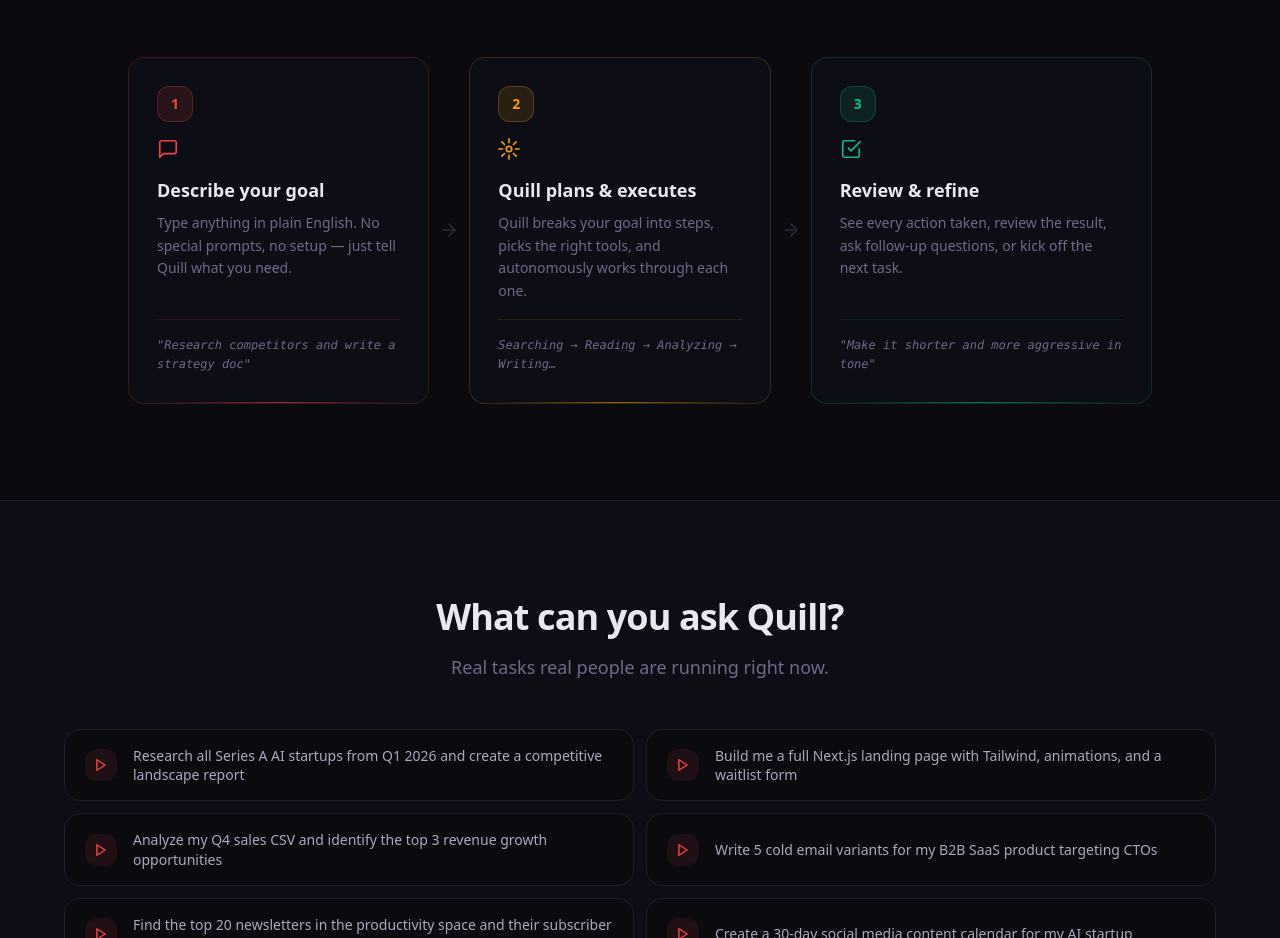
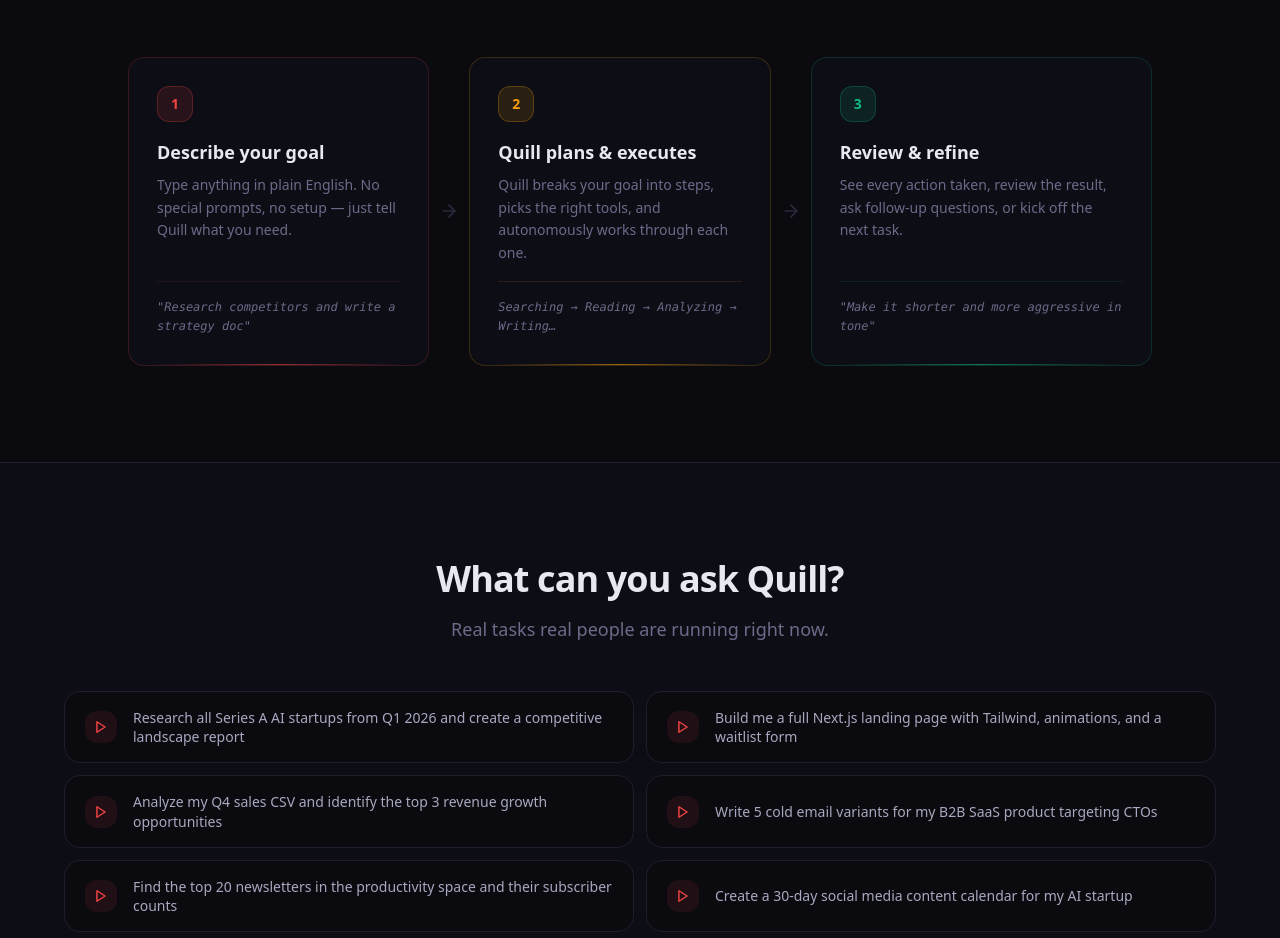
Before and after one commit to tovrr/quill-ai, a Next.js app: page / in a window 1280 px wide. Shown: the part 2840-3778 px from the top of the page. Built offline with nearby package versions, Linux system fonts and the light colour scheme.

Commit message:
fix: remove icons from how-it-works steps

```diff
--- a/src/app/page.tsx
+++ b/src/app/page.tsx
@@ -322,11 +322,6 @@ export default function HomePage() {
             {[
               {
                 step: "1",
-                icon: (
-                  <svg width="22" height="22" viewBox="0 0 24 24" fill="none" stroke="currentColor" strokeWidth="1.8" strokeLinecap="round" strokeLinejoin="round">
-                    <path d="M21 15a2 2 0 0 1-2 2H7l-4 4V5a2 2 0 0 1 2-2h14a2 2 0 0 1 2 2z" />
-                  </svg>
-                ),
                 title: "Describe your goal",
                 desc: "Type anything in plain English. No special prompts, no setup — just tell Quill what you need.",
                 example: '"Research competitors and write a strategy doc"',
@@ -334,12 +329,6 @@ export default function HomePage() {
               },
               {
                 step: "2",
-                icon: (
-                  <svg width="22" height="22" viewBox="0 0 24 24" fill="none" stroke="currentColor" strokeWidth="1.8" strokeLinecap="round" strokeLinejoin="round">
-                    <circle cx="12" cy="12" r="3" />
-                    <path d="M12 1v4M12 19v4M4.22 4.22l2.83 2.83M16.95 16.95l2.83 2.83M1 12h4M19 12h4M4.22 19.78l2.83-2.83M16.95 7.05l2.83-2.83" />
-                  </svg>
-                ),
                 title: "Quill plans & executes",
                 desc: "Quill breaks your goal into steps, picks the right tools, and autonomously works through each one.",
                 example: "Searching → Reading → Analyzing → Writing…",
@@ -347,12 +336,6 @@ export default function HomePage() {
               },
               {
                 step: "3",
-                icon: (
-                  <svg width="22" height="22" viewBox="0 0 24 24" fill="none" stroke="currentColor" strokeWidth="1.8" strokeLinecap="round" strokeLinejoin="round">
-                    <polyline points="9 11 12 14 22 4" />
-                    <path d="M21 12v7a2 2 0 0 1-2 2H5a2 2 0 0 1-2-2V5a2 2 0 0 1 2-2h11" />
-                  </svg>
-                ),
                 title: "Review & refine",
                 desc: "See every action taken, review the result, ask follow-up questions, or kick off the next task.",
                 example: '"Make it shorter and more aggressive in tone"',
@@ -372,9 +355,6 @@ export default function HomePage() {
                   >
                     {item.step}
                   </div>
-
-                  {/* Icon */}
-                  <div style={{ color: item.color }}>{item.icon}</div>
 
                   <div>
                     <h3 className="text-lg font-bold text-[#e8e8f0] mb-2">{item.title}</h3>
```
